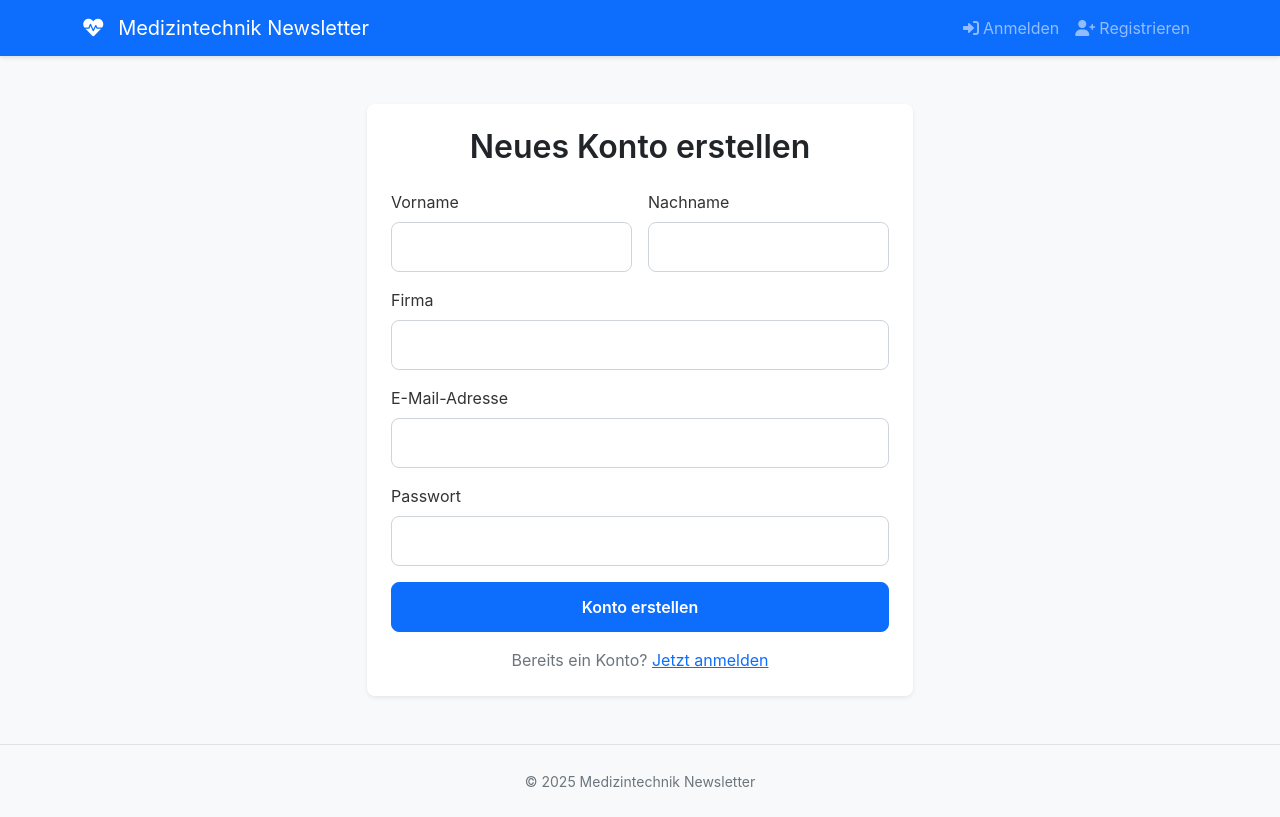
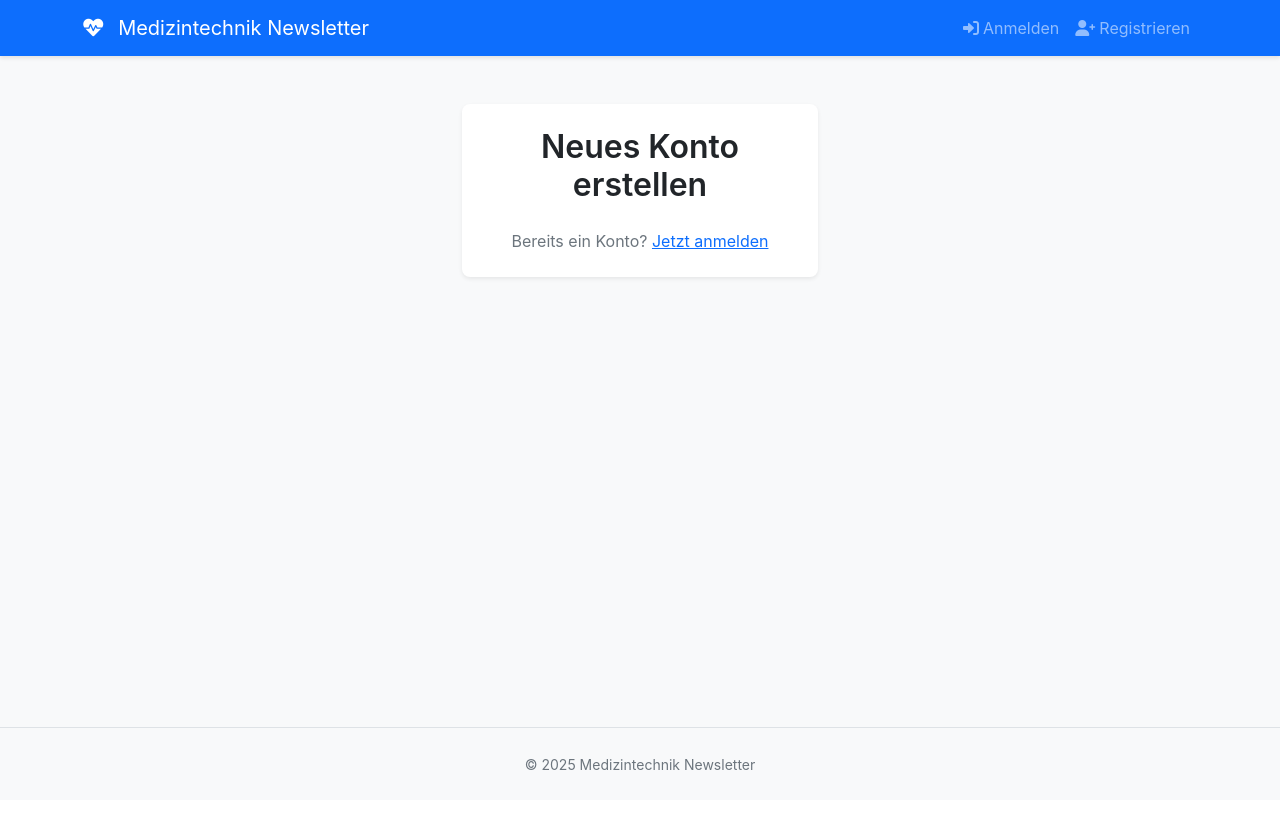
Before and after one commit to jackl1304/News, a Flask app: page /registrieren in a window 1280 px wide. After the commit the page ends 770 px from the top, so only its background shows below. Run offline with Flask 3, Linux system fonts and the light colour scheme.

Commit message:
Update register.html

```diff
--- a/medtech_newsletter/templates/register.html
+++ b/medtech_newsletter/templates/register.html
@@ -2,37 +2,13 @@
 {% block title %}Registrieren{% endblock %}
 {% block content %}
 <div class="row justify-content-center">
-    <div class="col-md-8 col-lg-6">
+    <div class="col-md-6 col-lg-4">
         <div class="card shadow-sm">
             <div class="card-body p-4">
                 <h2 class="card-title text-center mb-4">Neues Konto erstellen</h2>
-
-                <form action="{{ url_for('main.register') }}" method="post" class="row g-3">
-                    <div class="col-md-6">
-                        <label for="first_name" class="form-label">Vorname</label>
-                        <input type="text" class="form-control" id="first_name" name="first_name" required>
-                    </div>
-                    <div class="col-md-6">
-                        <label for="last_name" class="form-label">Nachname</label>
-                        <input type="text" class="form-control" id="last_name" name="last_name" required>
-                    </div>
-                    <div class="col-12">
-                        <label for="company" class="form-label">Firma</label>
-                        <input type="text" class="form-control" id="company" name="company">
-                    </div>
-                    <div class="col-12">
-                        <label for="email" class="form-label">E-Mail-Adresse</label>
-                        <input type="email" class="form-control" id="email" name="email" required>
-                    </div>
-                    <div class="col-12">
-                        <label for="password" class="form-label">Passwort</label>
-                        <input type="password" class="form-control" id="password" name="password" required>
-                    </div>
-                    <div class="col-12 d-grid mt-3">
-                        <button type="submit" class="btn btn-primary">Konto erstellen</button>
-                    </div>
-                    <p class="text-center text-muted mt-3 mb-0">
-                        Bereits ein Konto? <a href="{{ url_for('main.login') }}">Jetzt anmelden</a>
+                <form action="{{ url_for('register') }}" method="post">
+                    <p class="text-center text-muted mb-0">
+                        Bereits ein Konto? <a href="{{ url_for('login') }}">Jetzt anmelden</a>
                     </p>
                 </form>
             </div>
```
